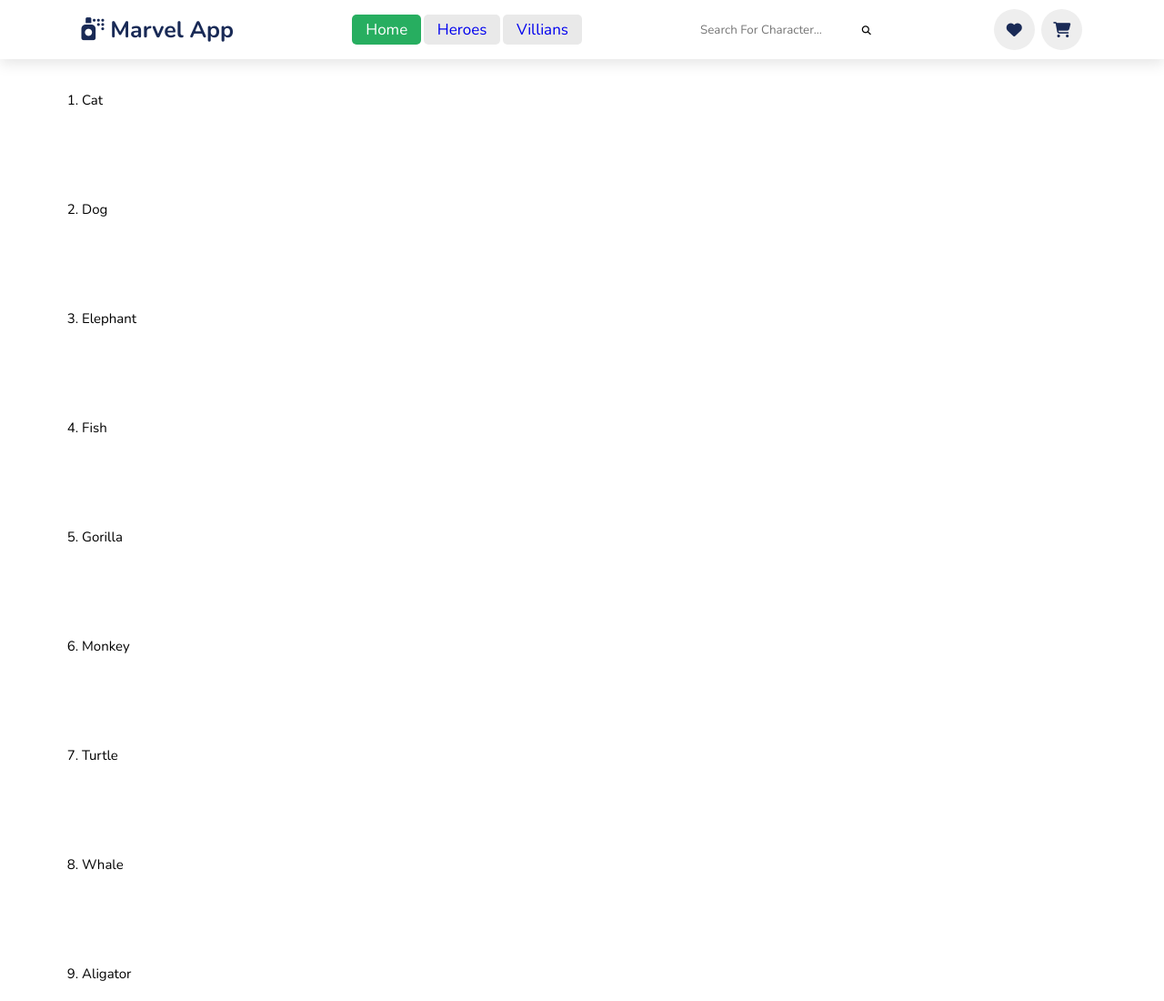
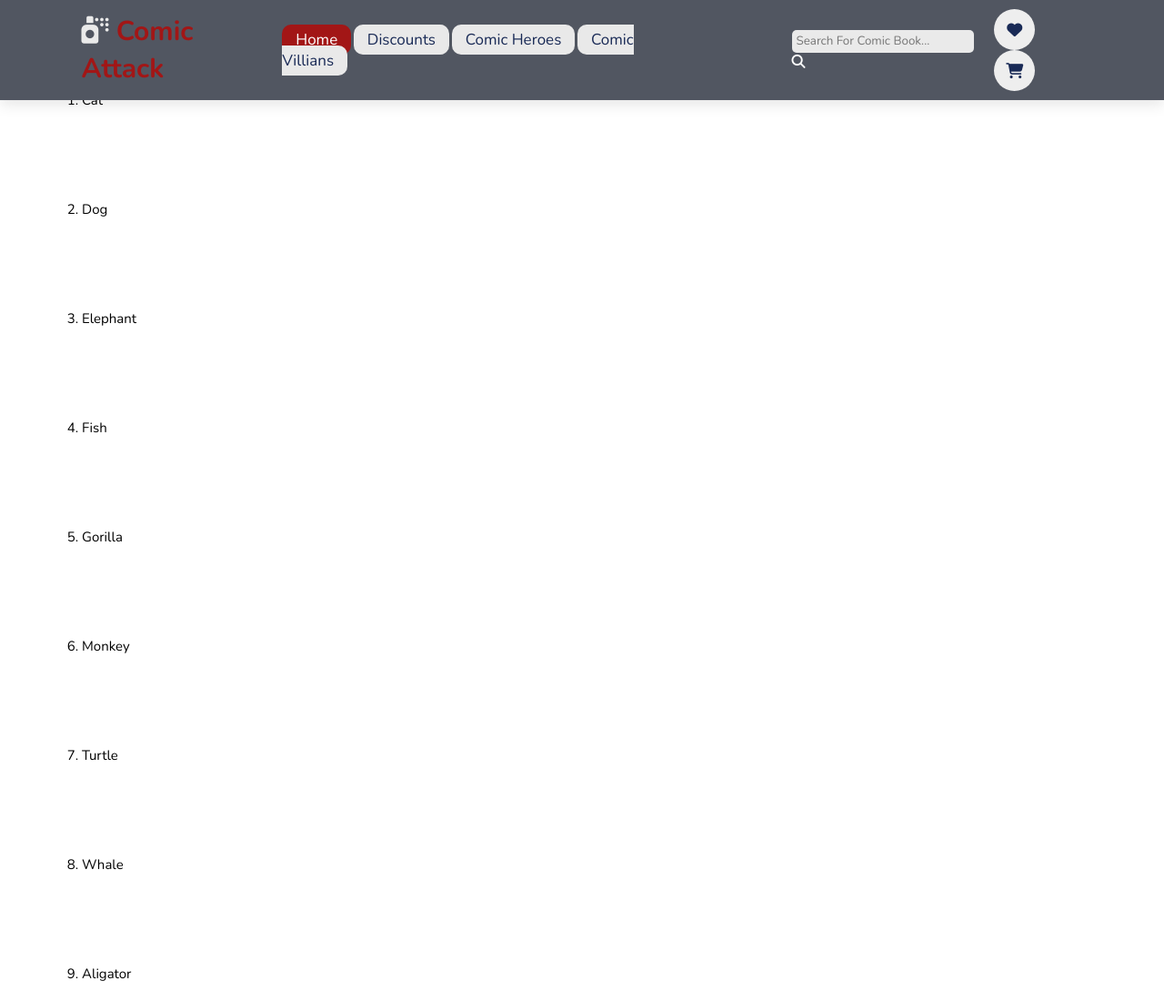
Before and after one commit to clintrizzo/marvel-app, a website: page index.html in a window 1280 px wide. Shown: the top 1100 px of the page at 91% size. Drawn offline with nearby package versions, Linux system fonts and the light colour scheme.

Commit message:
Navbar design changed

```diff
--- a/index.html
+++ b/index.html
@@ -4,7 +4,7 @@
     <meta charset="UTF-8">
     <meta http-equiv="X-UA-Compatible" content="IE=edge">
     <meta name="viewport" content="width=device-width, initial-scale=1.0">
-    <title>Marvel Characters</title>
+    <title>Comic Attack</title>
     <link rel="shortcut icon" href="#">
     <link rel="stylesheet" href="https://unpkg.com/swiper/swiper-bundle.min.css" />
 <!-- font awesome cdn link  -->
@@ -19,17 +19,18 @@
 
 <header class="navBackground">
 
-    <a href="#" class="logo"><i class="fas fa-spray-can"></i> Marvel App</a>
+    <a href="#" class="logo"><i class="fas fa-spray-can"></i> Comic Attack</a>
 
     <nav class="navbar">
         <a class="active" href="#home">home</a>
-        <a href="#heroes">Heroes</a>
-        <a href="#villians">Villians</a>
+        <a href="#discounts">Discounts</a>
+        <a href="#heroes">Comic Heroes</a>
+        <a href="#villians">Comic Villians</a>
     </nav>
 
     <form id="search-form" class="searchForm" method="get" action="index.html">
-        <input id="searchbar" onkeyup="search_animal()" type="text"
-        name="search" placeholder="Search for character...">
+        <input id="searchbar" class="search-query" onkeyup="search_animal()" type="text"
+        name="search" placeholder="Search for comic book...">
         <label for="search-box" class="fas fa-search"></label>
     </form>
 
--- a/source/style.css
+++ b/source/style.css
@@ -1,10 +1,13 @@
 @import url('https://fonts.googleapis.com/css2?family=Nunito:wght@200;300;400;600;700&display=swap');
 
 :root{
-    --green:#27ae60;
+    --red:rgb(162, 22, 22);
     --black:#192a56;
     --light-color:#666;
     --box-shadow:0 .5rem 1.5rem rgba(0,0,0,.1);
+    --navbar: #515661;
+    --white: #eaeaea;
+
 }
 
 *{
@@ -24,8 +27,6 @@ html{
     scroll-behavior: smooth;
 }
 
-
-
 .heading{
     text-align: center;
     color:var(--black);
@@ -37,7 +38,7 @@ html{
 header{
     position: fixed;
     top:0; left: 0; right:0;
-    background: #fff;
+    background: var(--navbar);
     padding:1rem 7%;
     display: flex;
     align-items: center;
@@ -48,38 +49,57 @@ header{
 
 /* header sizing (name of web page) */
 header .logo{
-    color:var(--black);
-    font-size: 2.5rem;
+    color:var(--red);
+    font-size: 3rem;
     font-weight: bolder;
 }
 
-/* header .logo i{
-    color:var(--black);
-} */
+header i {
+    color: var(--white)
+}
 
-/* Style the search box inside the navigation bar */
-.topnav input[type=text] {
-    float: right;
-    padding: 6px;
-    border: none;
-    margin-top: 8px;
-    margin-right: 16px;
-    font-size: 17px;
-  }
-
+/* navbar page navigation */
 header .navbar a{
     font-size: 1.7rem;
-    border-radius: .5rem;
+    border-radius: 1rem;
     padding:.5rem 1.5rem;
     background-color: #e9e9e9;
+    color: var(--black);
 }
 
 header .navbar a.active,
 header .navbar a:hover{
     color:#fff;
-    background: var(--green);
+    background: var(--red);
 }
 
+/* search bar for page */
+.searchForm{
+    color: white;
+    font-size: 15px;
+    padding-left: 100px;
+}
+
+#searchbar{
+    background-color: var(--white);
+    border-radius: 5px;
+    width: 200px;
+    height: 25px;
+    padding: 5px;
+    color: white
+}
+
+#list{
+    font-size:  1.5em;
+    margin-left: 90px;
+}
+
+.characters{
+    padding-top: 100px;
+    display: list-item;
+}
+
+/* navbar icons stars/shopping cart */
 header .icons i,
 header .icons a{
     cursor: pointer;
@@ -97,7 +117,7 @@ header .icons a{
 header .icons i:hover,
 header .icons a:hover{
     color:#fff;
-    background: var(--green);
+    background: var(--red);
     transform: rotate(360deg);
 }
 
@@ -159,11 +179,6 @@ header .icons #menu-bars{
         width:90%;
         margin:0 1rem;
     }
-
-    .home .home-slider .slide .content h3{
-        font-size: 5rem;
-    }
-
 }
 
 @media (max-width:450px){
@@ -197,26 +212,3 @@ header .icons #menu-bars{
       border: 1px solid #ccc;
     }
   }
-
-
-
-  /* test for search bar */
-
-   /* When the input field gets focus,
-
-        change its width to 100% */
-
-   input[type=text]:focus {
-     width: 100%;
-   }
-
-
-  #list{
-    font-size:  1.5em;
-    margin-left: 90px;
-   }
-
-.characters{
-    padding-top: 100px;
-    display: list-item;
-  }
```
